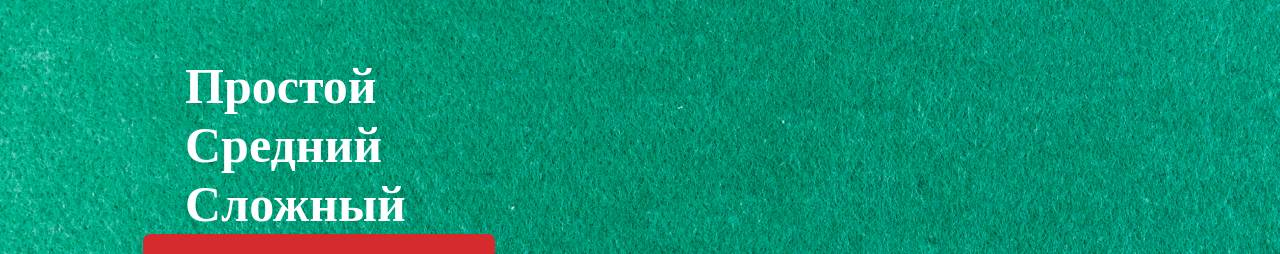
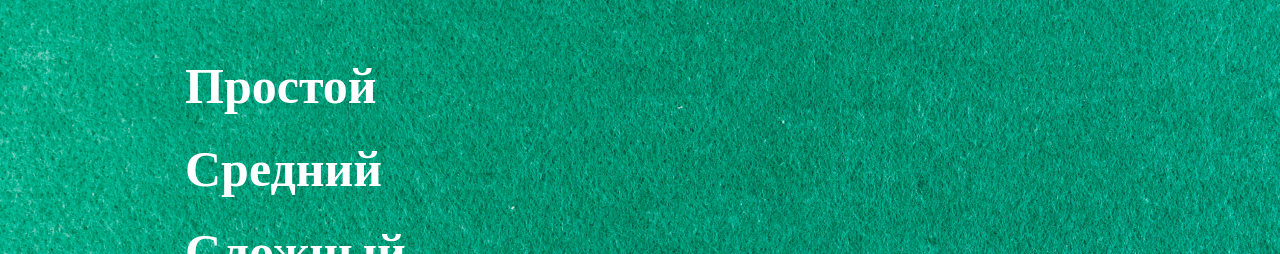
Before and after one commit to WebHeroSchool/Find-Bug, a plain HTML site: page index.html in a window 1280 px wide. Shown: the part 224-478 px from the top of the page. Drawn offline with Linux system fonts and the light colour scheme.

Commit message:
some fix 14/12/20

```diff
--- a/css/style.css
+++ b/css/style.css
@@ -126,10 +126,11 @@ body {
     align-items: center;
     justify-content: center;
 }
+
 /* test js */
+
 .selected {
     display: block;
-
 }
 
 @media (max-width: 1024px) {
--- a/index.html
+++ b/index.html
@@ -20,11 +20,10 @@
     </header>
     <section class="section">
       <nav id="navMenu" class="nav">
-        <div id="threeCards"><a class="nav__link">Простой</a></div>
-        <div id="sixCards"><a class="nav__link">Средний</a></div>
-        <div id="nineCards"><a class="nav__link">Сложный</a></div>
+        <a id="threeCards" class="nav__link">Простой</a>
+        <a id="sixCards" class="nav__link">Средний</a>
+        <a id="nineCards" class="nav__link">Сложный</a>
         <div id="startBtn" class="button_start">Начать игру</div>
-        </div>
       </nav>
       <div class="decoration">
         <img class="card1" src="./img/card1.svg" alt="cardOne">
```
